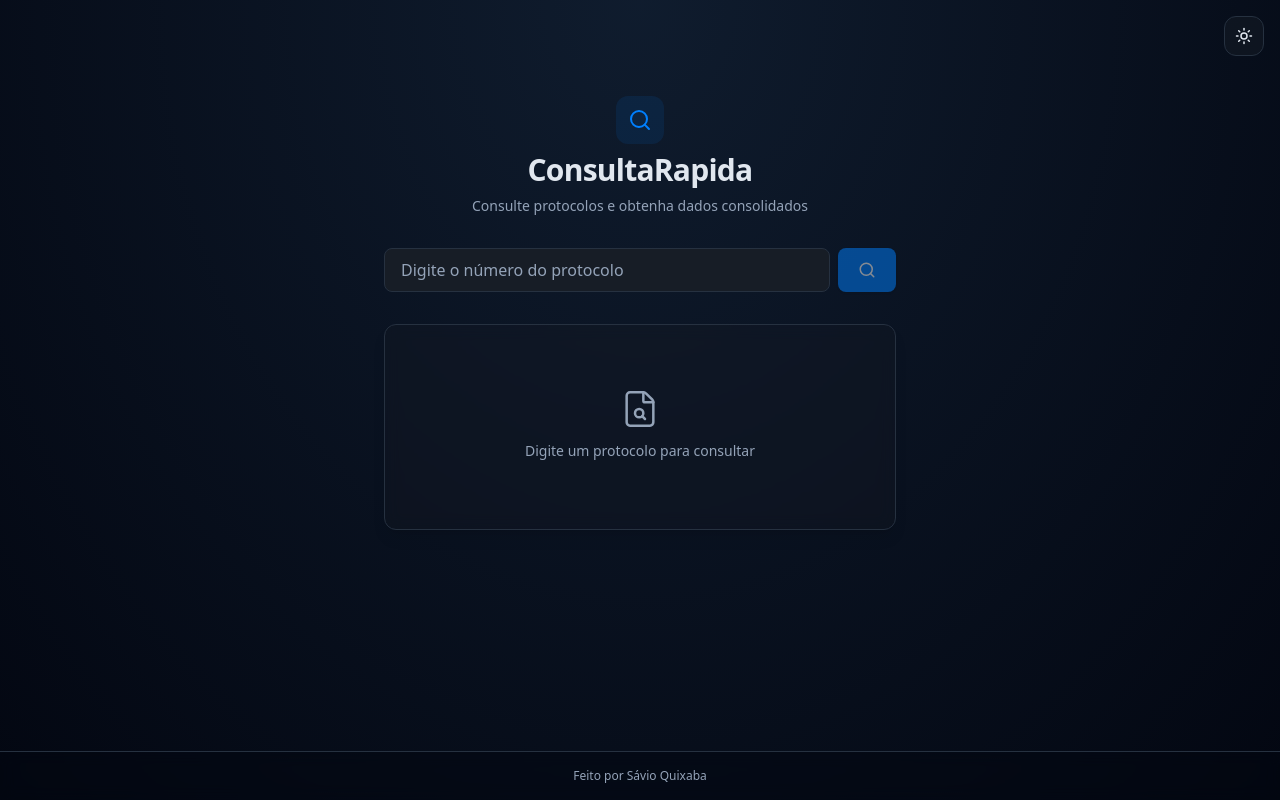
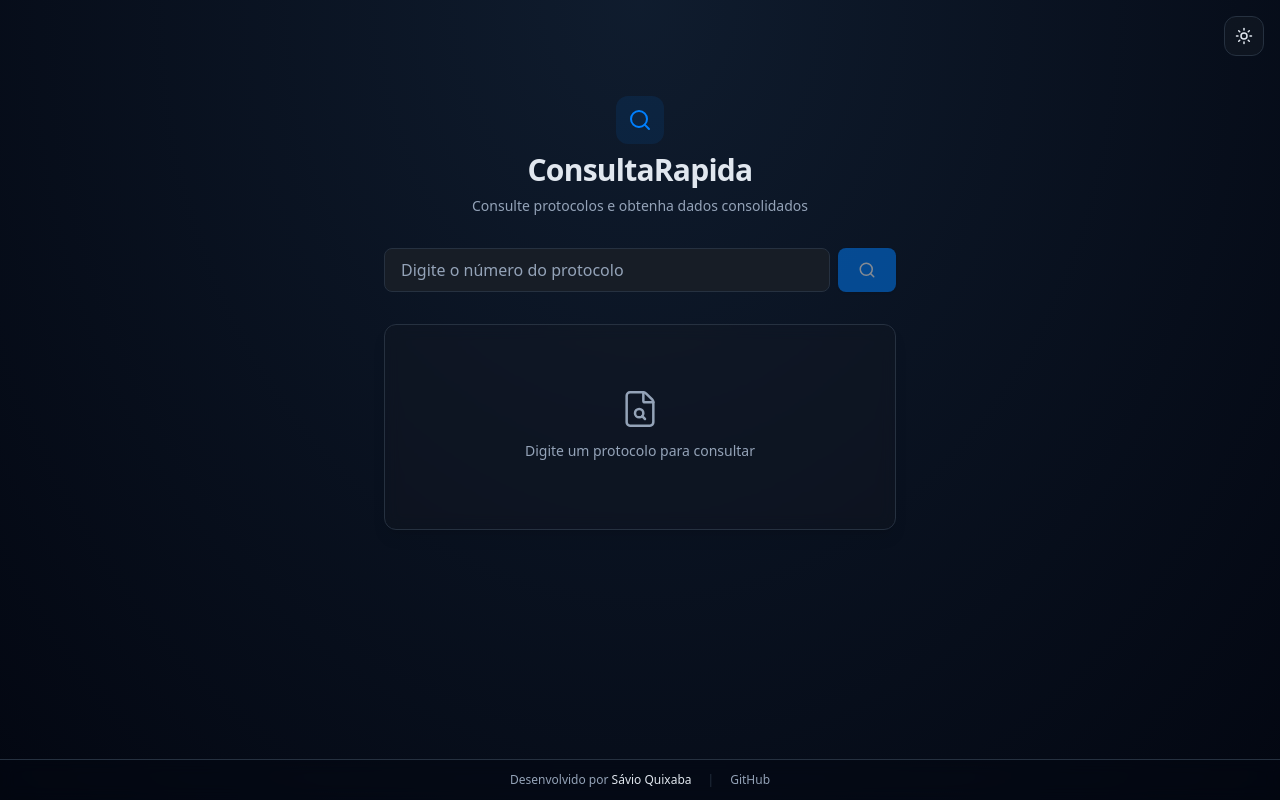
Before and after one commit to savioquixaba/ConsultaRapida, a React (Vite) app in the folder frontend/: page / in a window 1280 px wide. Built offline with nearby package versions, Linux system fonts and the light colour scheme; no server answers.

Commit message:
feat: footer profissional com GitHub

```diff
--- a/frontend/src/App.tsx
+++ b/frontend/src/App.tsx
@@ -60,8 +60,29 @@ export default function App() {
           {loading ? <SkeletonCard /> : <ResultadoCard data={data} erro={erro} />}
         </div>
 
-        <footer className="fixed bottom-0 w-full text-center py-4 text-xs text-muted-foreground bg-background/50 backdrop-blur-sm border-t border-border">
-          Feito por <span className="font-medium">Sávio Quixaba</span>
+        <footer className="fixed bottom-0 w-full text-center py-3 text-xs text-muted-foreground bg-background/50 backdrop-blur-sm border-t border-border">
+          <div className="flex items-center justify-center gap-4">
+            <span>
+              Desenvolvido por{" "}
+              <a
+                href="https://github.com/savioquixaba"
+                target="_blank"
+                rel="noopener noreferrer"
+                className="font-medium text-foreground hover:text-primary transition-colors"
+              >
+                Sávio Quixaba
+              </a>
+            </span>
+            <span className="text-border">|</span>
+            <a
+              href="https://github.com/savioquixaba"
+              target="_blank"
+              rel="noopener noreferrer"
+              className="hover:text-primary transition-colors"
+            >
+              GitHub
+            </a>
+          </div>
         </footer>
       </div>
     </>
```
